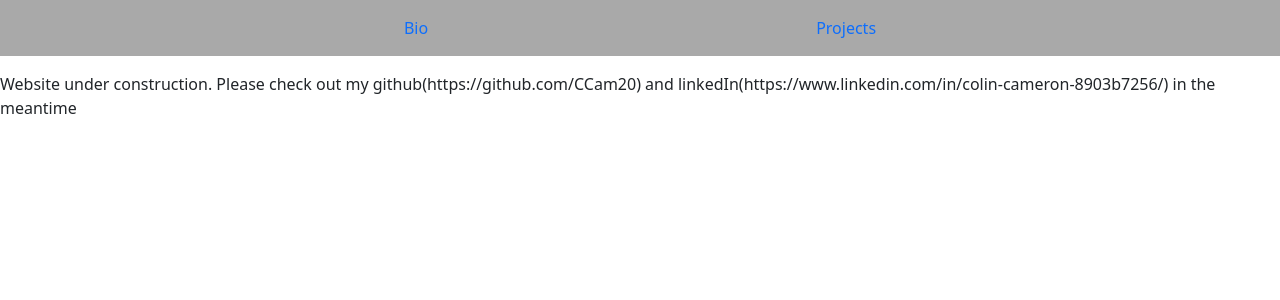
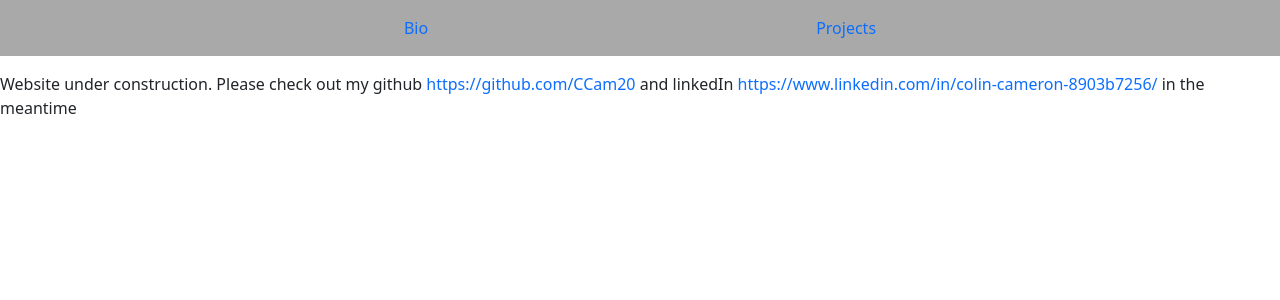
Before and after one commit to CCam20/Portfolio, a React (Create React App) app: page /projects in a window 1280 px wide. Shown: the top 300 px of the page. Built offline with nearby package versions, Linux system fonts and the light colour scheme.

Commit message:
added links

```diff
--- a/src/components/Projects.js
+++ b/src/components/Projects.js
@@ -3,7 +3,8 @@ import 'bootstrap/dist/css/bootstrap.css';
 
 const Projects = () => {
   return (
-    <div>Website under construction. Please check out my github(https://github.com/CCam20) and linkedIn(https://www.linkedin.com/in/colin-cameron-8903b7256/) in the meantime</div>
+    <div>Website under construction. Please check out my github <a href='https://github.com/CCam20'>https://github.com/CCam20</a> and linkedIn <a href='https://www.linkedin.com/in/colin-cameron-8903b7256/'>https://www.linkedin.com/in/colin-cameron-8903b7256/</a> in the meantime</div>
+
 
   )
 }
```
